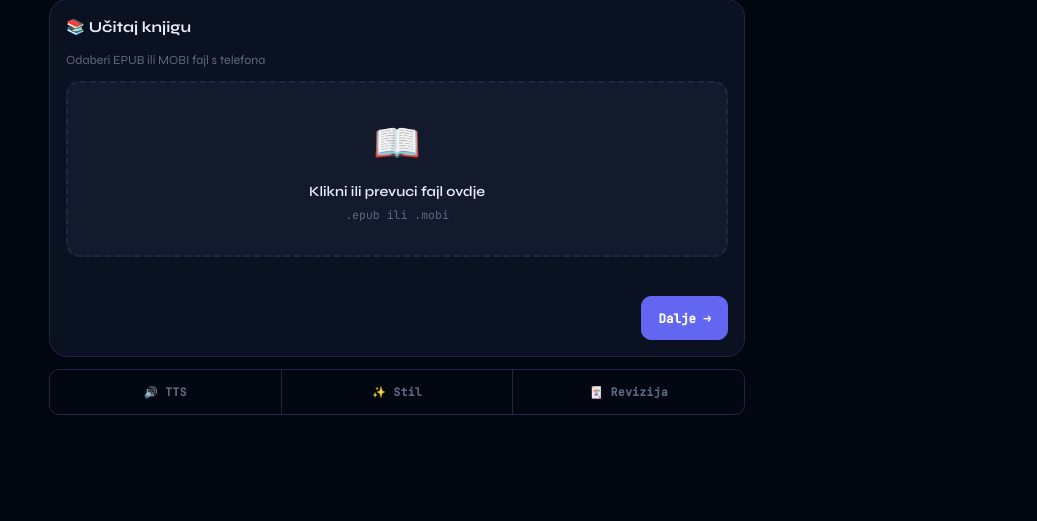
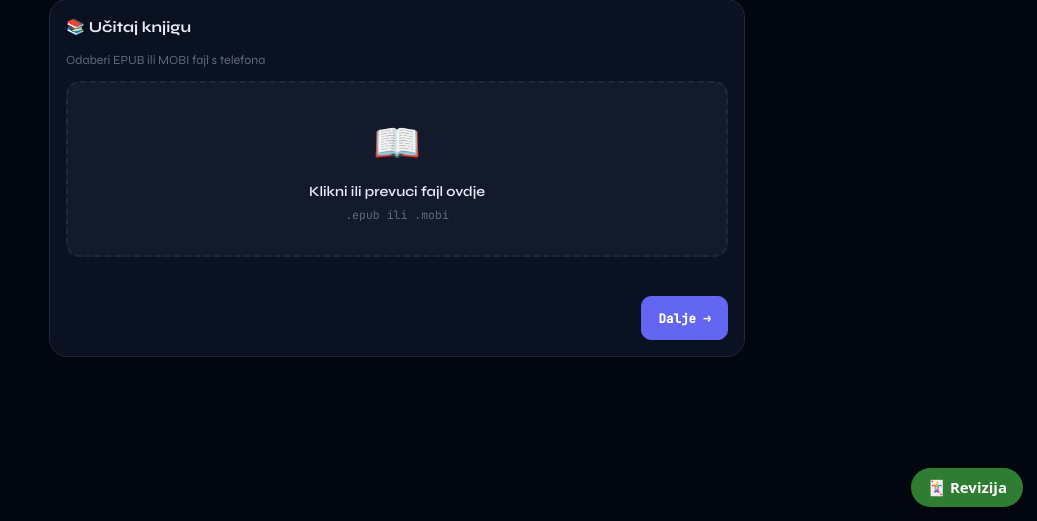
Before and after one commit to AlfaGongGong/skriptorij, a Flask app: template templates/index.html in a window 1280 px wide. Shown: the part 279-800 px from the top of the page, without its empty margins (243-1280 px from the left). Run offline with Flask 3, Linux system fonts and the light colour scheme; the template is opened without the code that fills it, so the values that code supplies are empty.

Commit message:
Obnova templates/index.html iz beba989 (P3.4 aria + FAB Revizija); verzija iz 1769ff0 bila je starija

```diff
--- a/templates/index.html
+++ b/templates/index.html
@@ -9,7 +9,7 @@
     <link href="https://fonts.googleapis.com/css2?family=Space+Mono:ital,wght@0,400;0,700;1,400&family=Syne:wght@400;500;600;700;800&family=JetBrains+Mono:wght@300;400;500&display=swap" rel="stylesheet" />
     <link rel="manifest" href="/static/manifest.json" />
     <meta name="theme-color" content="#030711" />
-    <link rel="stylesheet" href="/static/css/style.css?v=20261111a" />
+    <link rel="stylesheet" href="/static/css/style.css?v=20261110a" />
 </head>
 <body>
     <a href="#app" class="skip-link">Preskoči na sadržaj</a>
@@ -319,12 +319,6 @@
 </section>
 
         <!-- ═══════════════════ TABS ═══════════════════ -->
-        <nav class="tool-nav" aria-label="Alati">
-            <button class="tab-btn tool-btn" aria-controls="panel-tts-filter" aria-selected="false" data-tab="panel-tts-filter">🔊 TTS</button>
-            <button class="tab-btn tool-btn" aria-controls="panel-stil" aria-selected="false" data-tab="panel-stil" id="tab-btn-stil">✨ Stil</button>
-            <a class="tool-btn" href="/revizija" target="_blank" rel="noopener">🃏 Revizija</a>
-        </nav>
-
         <div class="card card-tabs">
             <nav class="tab-nav" role="tablist" aria-label="Glavni tabovi">
                 <button class="tab-btn active" role="tab" aria-controls="tab-quality" aria-selected="true" data-tab="tab-quality">🎯 Kval. <span class="badge badge-amber hidden" id="quality-badge">0</span></button>
@@ -332,8 +326,8 @@
                 <button class="tab-btn" role="tab" aria-controls="tab-epub" aria-selected="false" data-tab="tab-epub">👁 Preg.</button>
                 <button class="tab-btn" role="tab" aria-controls="tab-review" aria-selected="false" data-tab="tab-review">✏️ Rev.</button>
                 <button class="tab-btn" role="tab" aria-controls="tab-expert" aria-selected="false" data-tab="tab-expert" aria-label="Stručnjak — API ključevi i dijagnostika">🔬 Struč.</button>
-
-
+                <button class="tab-btn" role="tab" aria-controls="panel-tts-filter" aria-selected="false" data-tab="panel-tts-filter">🔊 TTS</button>
+                <button class="tab-btn" role="tab" aria-controls="panel-stil" aria-selected="false" data-tab="panel-stil" id="tab-btn-stil">✨ Stil</button>
                 <button class="tab-btn" role="tab" aria-controls="tab-monitor" aria-selected="false" data-tab="tab-monitor" id="tab-btn-monitor" aria-label="Monitor — live audit i dnevnik">📊 Mon.</button>
             </nav>
 
@@ -490,7 +484,7 @@
 
             <!-- ═══ TAB: REVIEW (novi) ═══ -->
             <div role="tabpanel" class="tab-panel" id="tab-review">
-
+                <a href="/revizija" target="_blank" class="link-revizija">🃏 Kartice teških grešaka (Revizija)</a>
                 <div id="review-empty-banner" class="tab-empty">
                     Odaberi blok iz Kvaliteta ili Historije da ga revidiraš.
                 </div>
@@ -867,9 +861,9 @@
     })();
     </script>
 
-    <script src="/static/js/main.js?v=20261111_185144"></script>
+    <script src="/static/js/main.js?v=20261024c"></script>
     <script src="/static/js/heatmap.js?v=1791803042"></script>
     <script src="/static/js/ui/fleet.js?v=1791803042"></script>
-
+<a id="p26-revizija-fab" href="/revizija" target="_blank" rel="noopener">🃏 Revizija</a>
 </body>
 </html>
```
